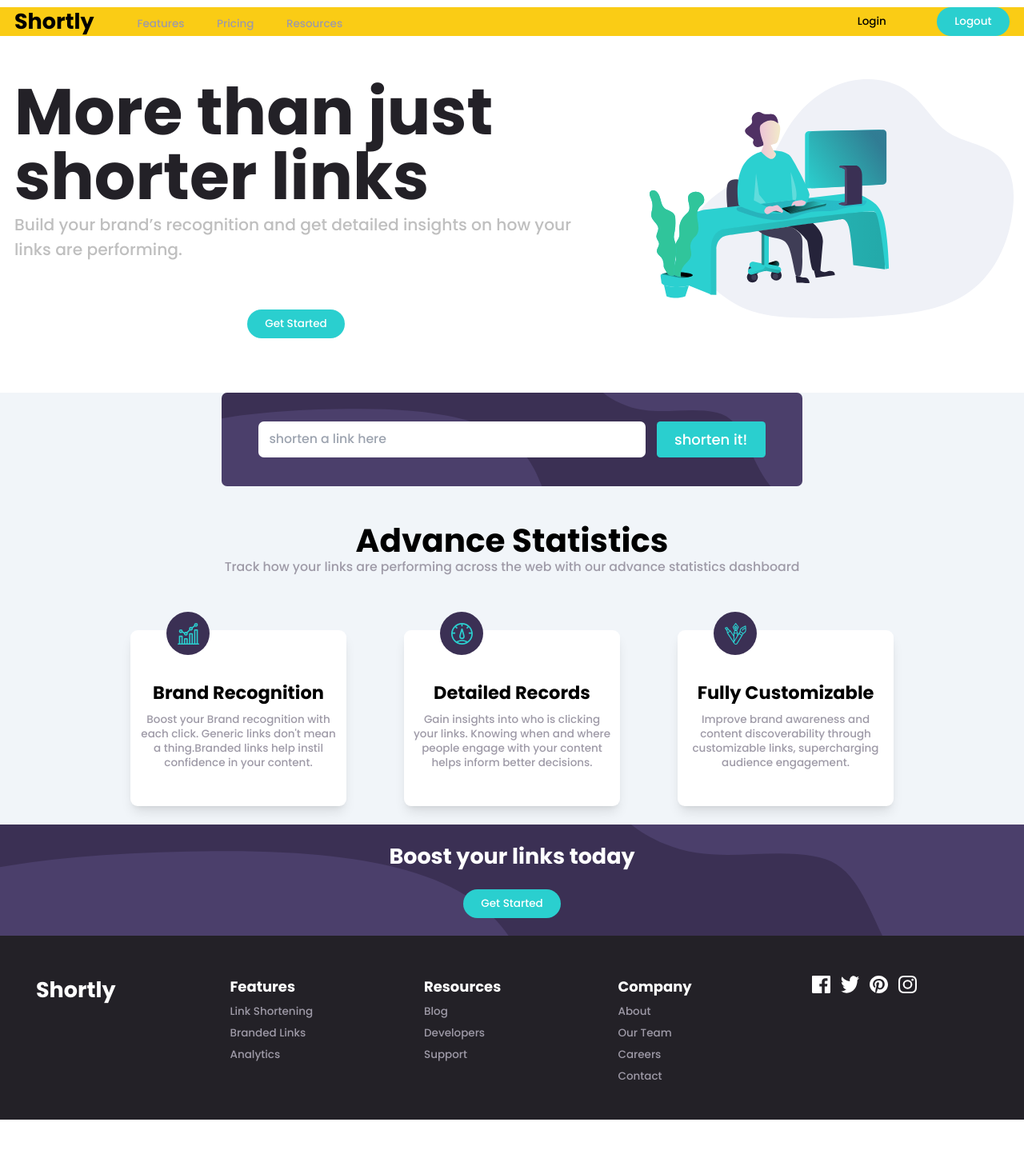
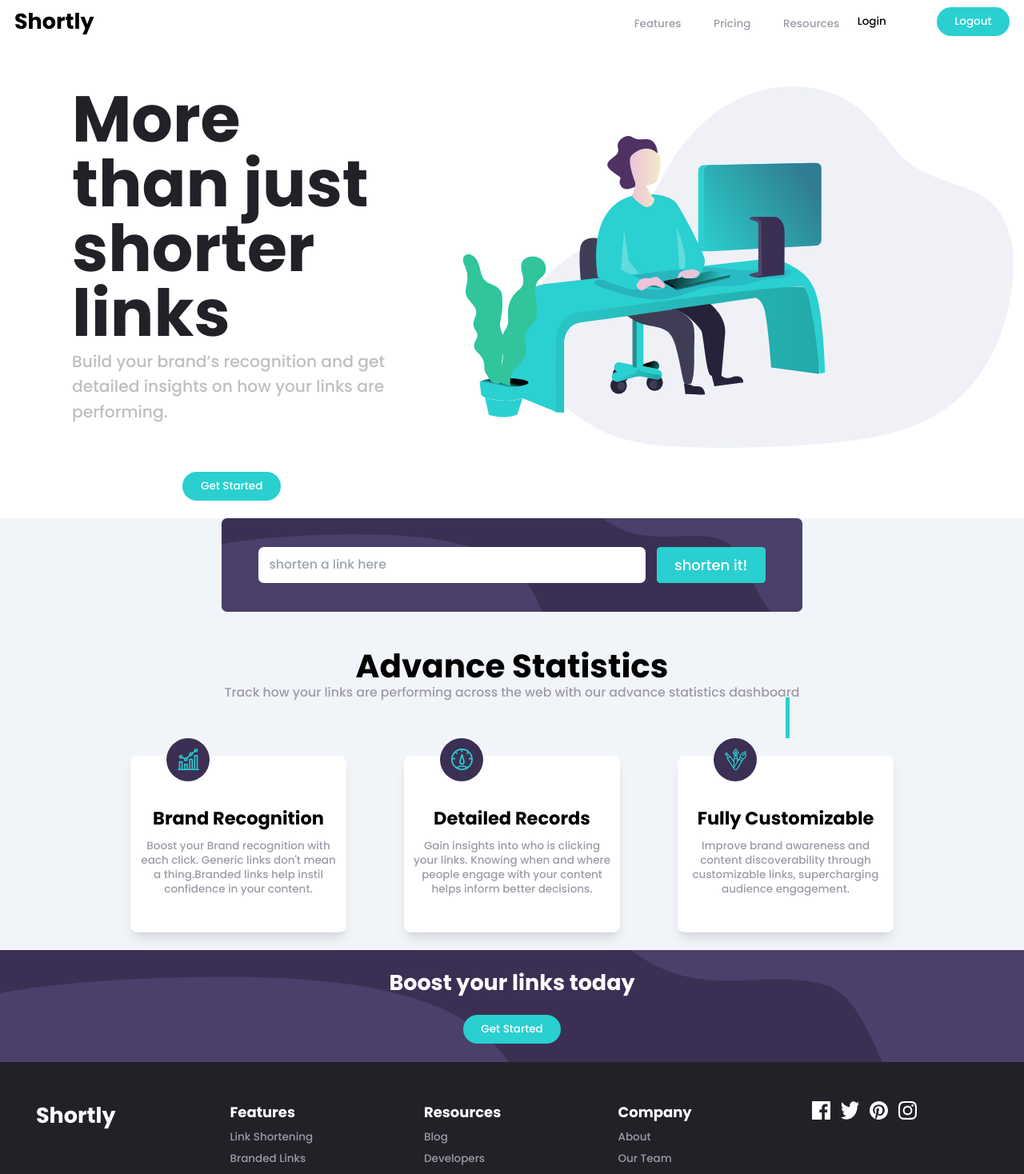
Before and after one commit to kodcapsule/url-shortener, a React (Vite) app: page / in a window 1280 px wide. Shown: the top 1468 px of the page at 80% size. Before the commit the page ends 1400 px from the top, so only its background shows below. Built offline with nearby package versions, Linux system fonts and the light colour scheme.

Commit message:
refactered of navbar , herosection mobile nav and header

```diff
--- a/src/App.jsx
+++ b/src/App.jsx
@@ -21,8 +21,8 @@ function App() {
     <>
       <Header />
       <main>
-        <Section>{<HeroSection />}</Section>
-        <section className=" bg-slate-100 mt-10 container  mx-auto px-4">
+        <HeroSection />
+        <section className=" bg-slate-100  container  mx-auto px-4">
           <Form />
           <div className="intro flex justify-center items-center flex-col mt-10">
             <h2 className=" text-4xl font-bold">Advance Statistics</h2>
@@ -55,7 +55,6 @@ function App() {
               heading="Fully Customizable"
               content="Improve brand awareness and content discoverability through customizable
               links, supercharging audience engagement."
-              showline={false}
             />
           </div>
         </section>
--- a/src/components/Header.jsx
+++ b/src/components/Header.jsx
@@ -9,7 +9,7 @@ function Header() {
     setShowMobileNave(() => !showMobileNave);
   }
   return (
-    <header className="flex relative my-2 justify-between  md:gap-12 container  mx-auto px-4 bg-yellow-400">
+    <header className="flex relative py-2 justify-between  md:gap-12 container  mx-auto px-4">
       <h1 className=" text-2xl font-bold cursor-pointer ">Shortly</h1>
       <Navbar showMobileNav={showMobileNave} />
       <button
--- a/src/components/HeroSection.jsx
+++ b/src/components/HeroSection.jsx
@@ -6,8 +6,8 @@ function HeroSection() {
   return (
     <div className="heroContainer container  mx-auto px-4 ">
       <div className=" flex flex-col-reverse md:flex-row gap-20 md:mt-12 md:justify-between  ">
-        <div className=" flex flex-col mainText text-center justify-center items-center md:text-left  pb-5  ">
-          <h1 className=" font-extrabold text-3xl mb-1 text-neutral-very-dark-violet md:text-5xl lg:text-7xl leading-7">
+        <div className=" flex flex-col mainText md:pl-16 md:w-[40%] text-center justify-center items-center md:text-left  pb-5  ">
+          <h1 className=" font-extrabold text-3xl mb-1  text-neutral-very-dark-violet md:text-5xl lg:text-7xl leading-7">
             More than just shorter links
           </h1>
           <p className=" font-normal text-sm md:text-lg text-neutral-gray mb-5">
--- a/src/components/MobileNav.jsx
+++ b/src/components/MobileNav.jsx
@@ -3,8 +3,8 @@ import NavigationLink from "./NavigationLink";
 
 function MobileNav() {
   return (
-    <nav className="navbar-mobile absolute top-4 left-40 py-12 text-white font-bold mt-10 bg-primary-dark-violet  md:hidden ">
-      <ul className=" flex flex-col justify-center   text-xl items-center  gap-3 md:flex-row md:gap-9">
+    <nav className="navbar-mobile absolute top-4 left-12 py-8 text-white font-bold mt-10 bg-primary-dark-violet  md:hidden ">
+      <ul className=" flex flex-col justify-center   text-xl items-center  gap-3 md:flex-row md:gap-9 w-[12rem]">
         <NavigationLink navLinkName="features" />
         <NavigationLink navLinkName="Pricing" />
         <NavigationLink navLinkName="Resources" />
--- a/src/components/Navbar.jsx
+++ b/src/components/Navbar.jsx
@@ -2,9 +2,8 @@ import DesktopNav from "./DesktopNav";
 import MobileNav from "./MobileNav";
 
 function Navbar({ showMobileNav = false }) {
-  // const showMobileNav = true;
   return (
-    <div className="mainNav  md:w-full  ">
+    <div className="mainNav   ">
       {showMobileNav && <MobileNav />}
       <DesktopNav />
     </div>
--- a/src/index.css
+++ b/src/index.css
@@ -25,10 +25,6 @@
   @apply flex-col  justify-between items-center  py-4 px-6 rounded-2xl z-10;
 }
 
-/* .navbar-desktop {
-  @apply flex flex-row;
-} */
-
 .form_bg {
   background-image: url("./assets/bg-shorten-desktop.svg");
   background-size: cover;
```
